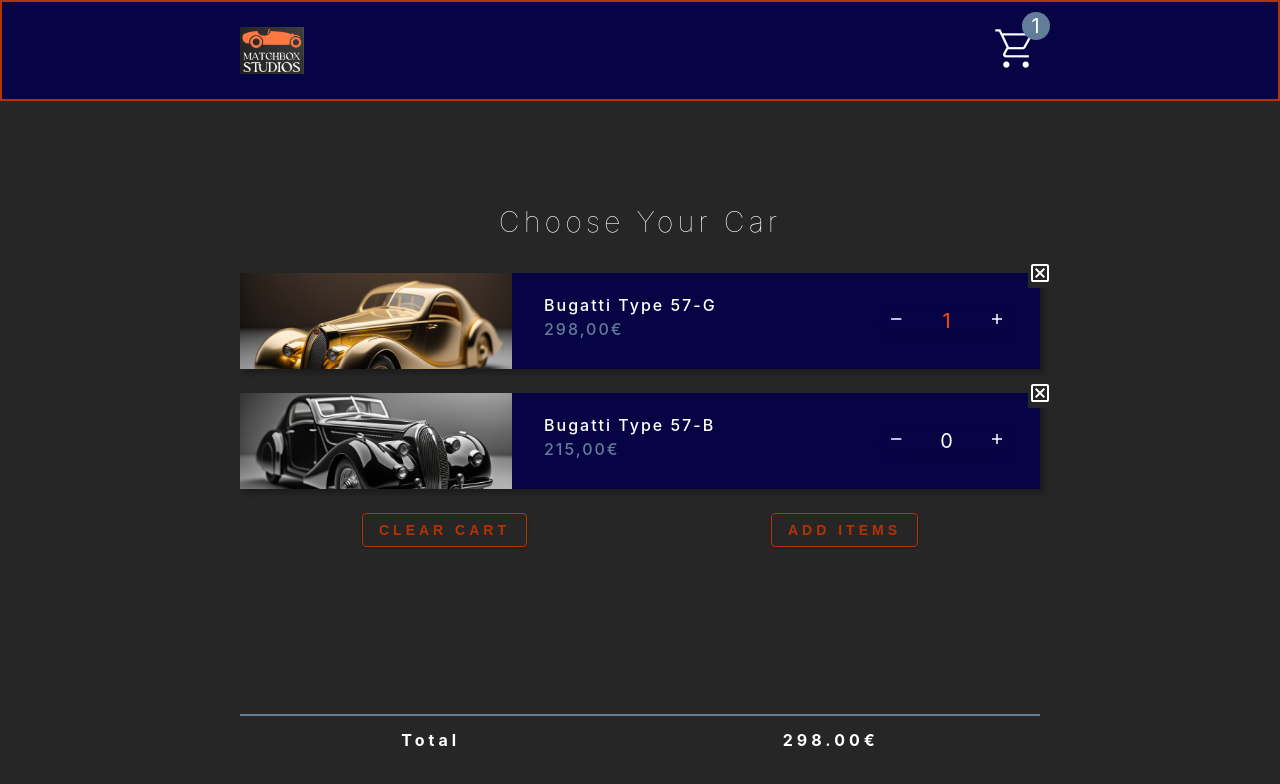
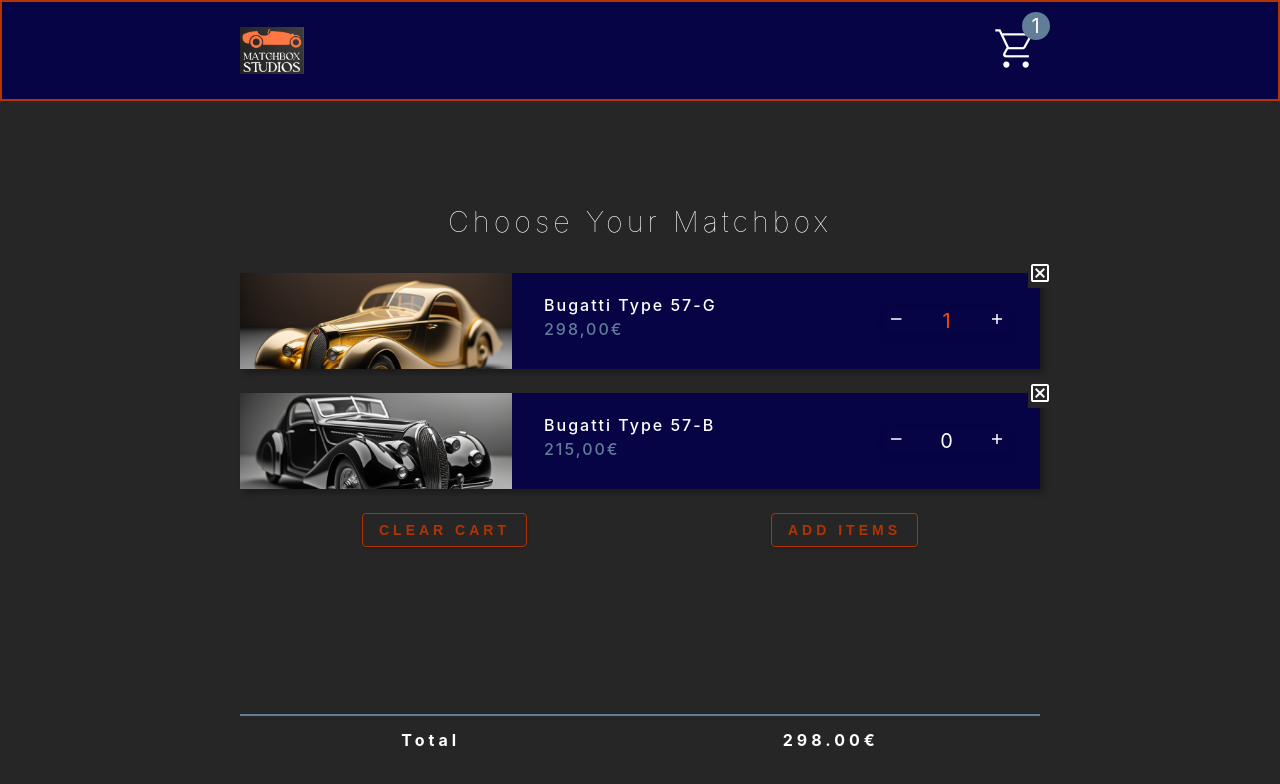
Before and after one commit to Murci2022/matchbox-shopping-cart, a React (Create React App) app: page / in a window 1280 px wide. Shown: the top 784 px of the page. Built offline with nearby package versions, Linux system fonts and the light colour scheme.

Commit message:
add screenshot and changed title

```diff
--- a/src/components/CartContainer.js
+++ b/src/components/CartContainer.js
@@ -28,7 +28,7 @@ const CartContainer = () => {
   return (
     <section className='cart'>
       <header>
-        <h3>choose your car</h3>
+        <h3>choose your matchbox</h3>
       </header>
       <div>
         {cartItems.map((item) => {
```
Also changed, not shown: src/images/screenshot.png (added), 1 other file (tests, documents, lock files or other folders).
